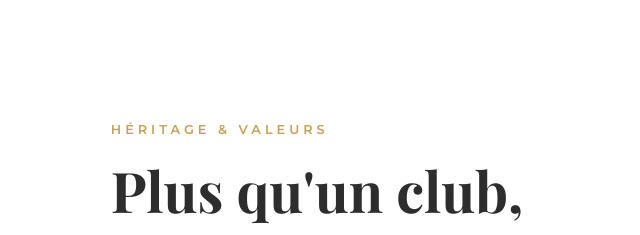
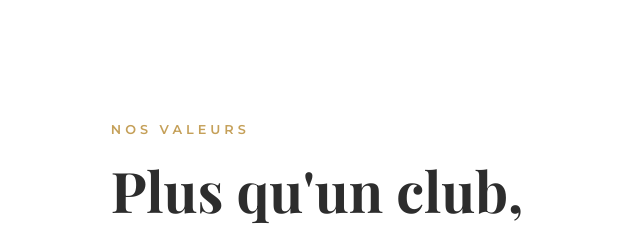
Before and after one commit to AnjahNyOny/soccer-chance, a plain HTML site: page index.html in a window 1280 px wide. Shown: the part 800-1035 px from the top of the page, 535-1175 px from the left. Drawn offline with nearby package versions, Linux system fonts and the light colour scheme; a web font is replaced by a local one.

Commit message:
branch second test

```diff
--- a/index.html
+++ b/index.html
@@ -93,7 +93,7 @@
                 </div>
             </div>
             <div class="story-right">
-                <span class="section-subtitle">Héritage & Valeurs</span>
+                <span class="section-subtitle">Nos Valeurs</span>
                 <h2 class="serif">Plus qu'un club, une famille</h2>
                 <div class="story-text">
                     <p>Le Soccer Interculturel Bellechasse est né d'une volonté simple : réunir des amis d'enfance
```
